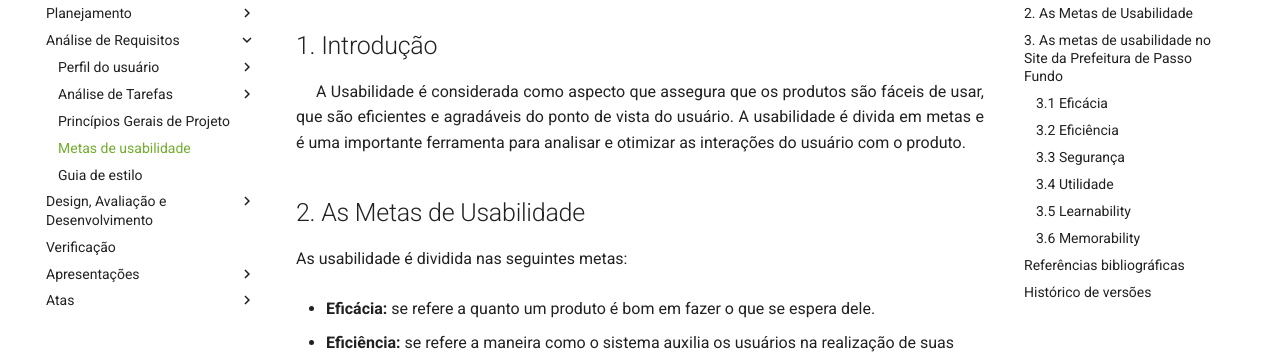
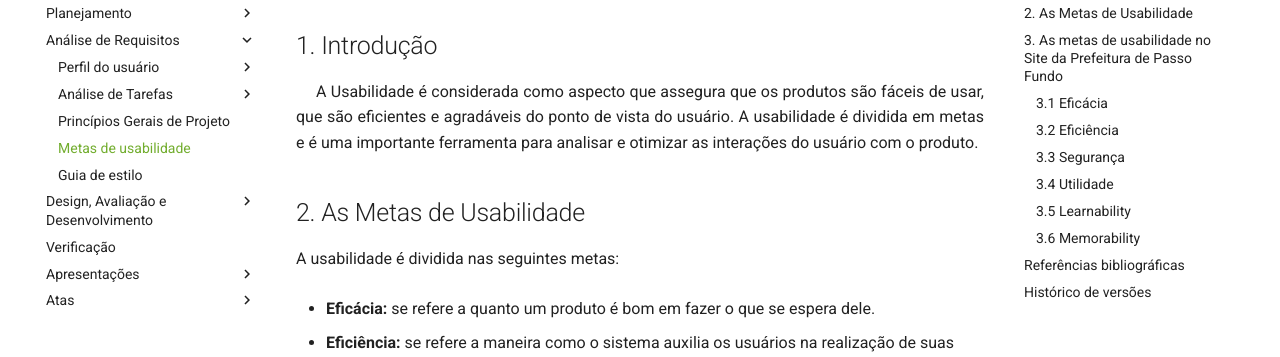
Before and after one commit to Interacao-Humano-Computador/2021.2-Prefeitura-de-Passo-Fundo, an MkDocs documentation site: the page built from docs/AnaliseRequisitos/MetasUsabilidade.md, in a window 1280 px wide and 900 px high. Shown: the part 152-509 px from the top of the window. Built offline with MkDocs 1.6.1 and Material for MkDocs 9.7.7, drawn with Linux system fonts in a browser that asks for light colours; comment, search, counter and statistics services are not loaded.

Commit message:
#48 correção ortográfica

```diff
--- a/docs/AnaliseRequisitos/MetasUsabilidade.md
+++ b/docs/AnaliseRequisitos/MetasUsabilidade.md
@@ -2,14 +2,14 @@
 
 
 <p style="text-indent: 20px; text-align: justify">
-A Usabilidade é considerada como aspecto que assegura que os produtos são fáceis de usar, que são eficientes e agradáveis do ponto de vista do usuário. A usabilidade é divida em metas e é uma importante ferramenta para analisar e otimizar as interações do usuário com o produto.
+A Usabilidade é considerada como aspecto que assegura que os produtos são fáceis de usar, que são eficientes e agradáveis do ponto de vista do usuário. A usabilidade é dividida em metas e é uma importante ferramenta para analisar e otimizar as interações do usuário com o produto.
 
 </p>
 
 ## 2. As Metas de Usabilidade
 
  <p style="text-align: justify">
-    As usabilidade é dividida nas seguintes metas:
+    A usabilidade é dividida nas seguintes metas:
  </p>
 
  - <b>Eficácia: </b> se refere a quanto um produto é bom em fazer o que se espera dele.
```
